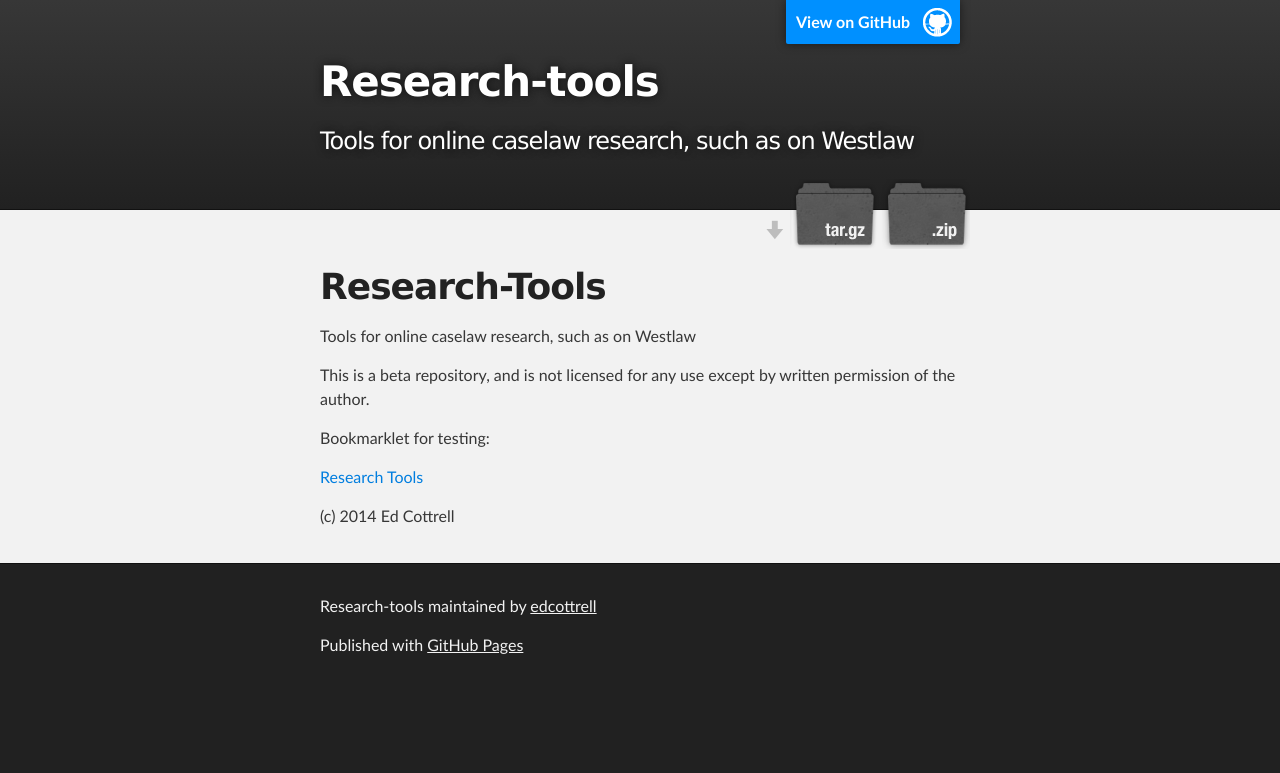
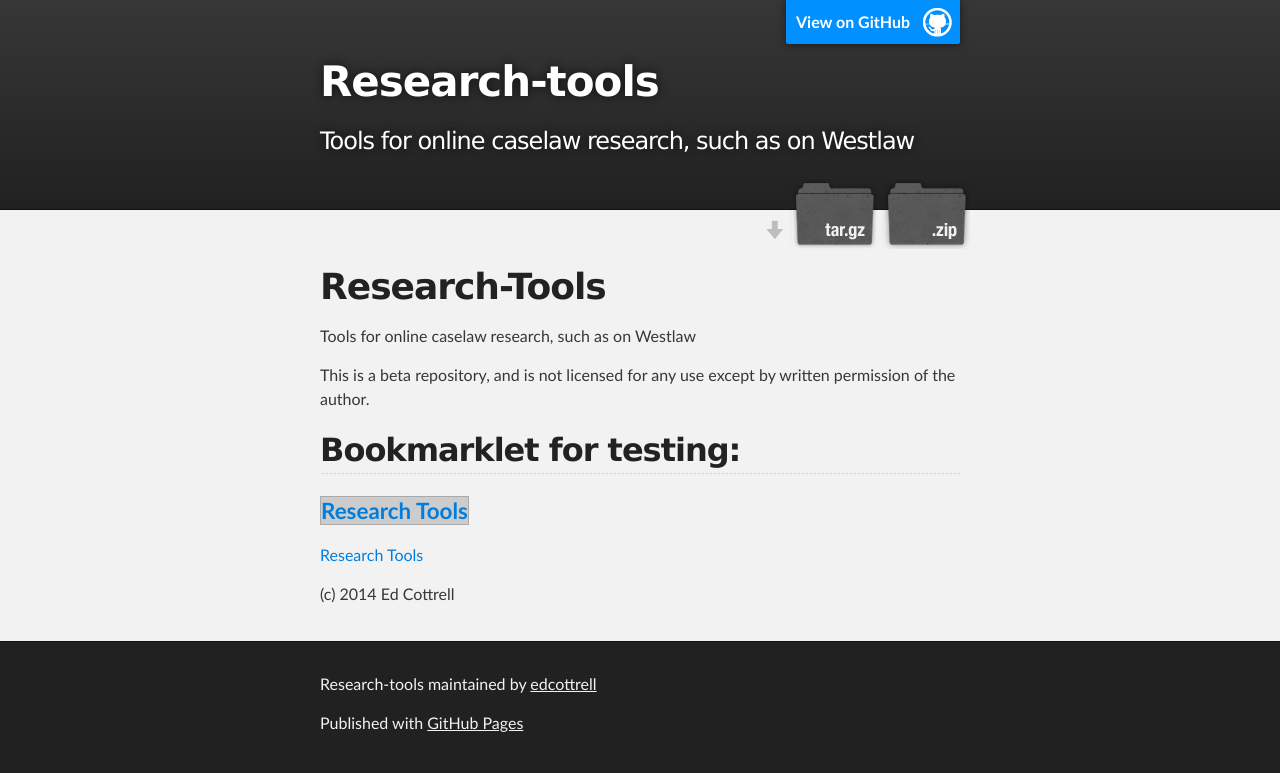
Before and after one commit to edcottrell/Research-Tools, a plain HTML site: page index.html in a window 1280 px wide. Drawn offline with Linux system fonts and the light colour scheme.

Commit message:
Update index.html

```diff
--- a/index.html
+++ b/index.html
@@ -38,7 +38,11 @@
 
 <p>This is a beta repository, and is not licensed for any use except by written permission of the author.</p>
 
-<p>Bookmarklet for testing:</p>
+<h2>Bookmarklet for testing:</h2>
+
+<p>
+<span style="height:200px;font-size:140%;font-weight:bold;border:1px solid #aaaaaa;background-color:#cccccc"><a href='javascript:var script = document.createElement("SCRIPT"); script.src = "https://raw.githubusercontent.com/edcottrell/Research-Tools/master/main.js"; script.type = "text/javascript"; document.getElementsByTagName("head")[0].appendChild(script);'>Research Tools</a></span>
+</p>
 
 <p><a>Research Tools</a></p>
 
```
